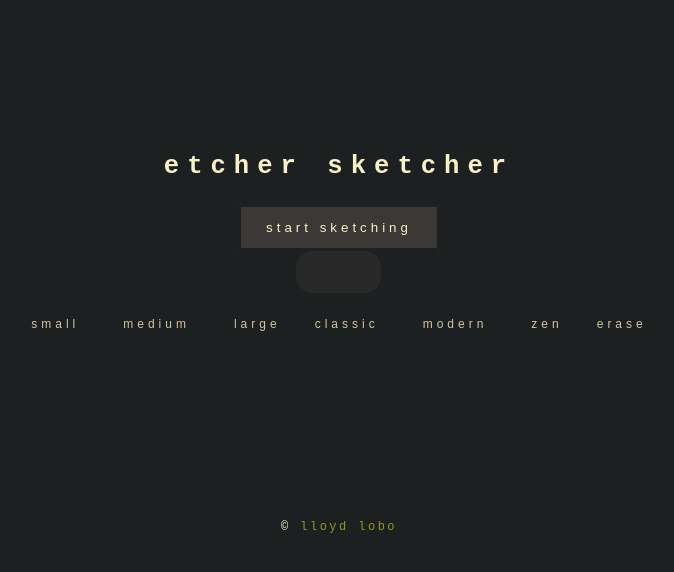
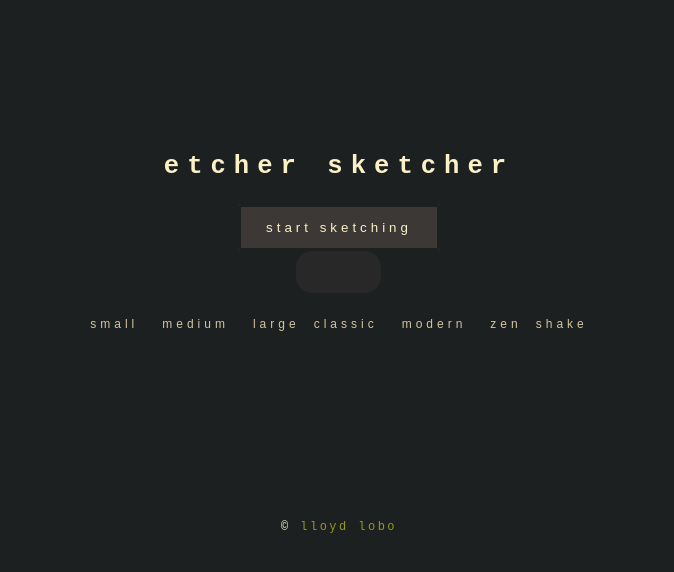
Before and after one commit to lloydlobo/etcher-sketcher, a website built with Vite: page index.html in a window 1280 px wide. Shown: the whole page, without its empty margins (301-975 px from the left). Built offline with nearby package versions, Linux system fonts and the light colour scheme.

Commit message:
style: update erase to shake & decr btn font size

```diff
--- a/index.html
+++ b/index.html
@@ -42,7 +42,7 @@
           <button id="btnsMode" class="mode modern">Modern</button>
           <button id="btnsMode" class="mode psychedelic">Zen</button>
         </div>
-        <button id="btnErase" class="erase buttons-controls">Erase</button>
+        <button id="btnErase" class="erase buttons-controls">Shake</button>
         <div id="controllerDraggable"></div>
       </div>
 
--- a/src/style.css
+++ b/src/style.css
@@ -452,6 +452,7 @@ button.buttons-controls,
   padding-inline: var(--font-size-100);
   font-size: var(--font-size-300);
   color: var(--fg2);
+  margin-inline: 0;
 
   text-transform: lowercase;
 }
```
